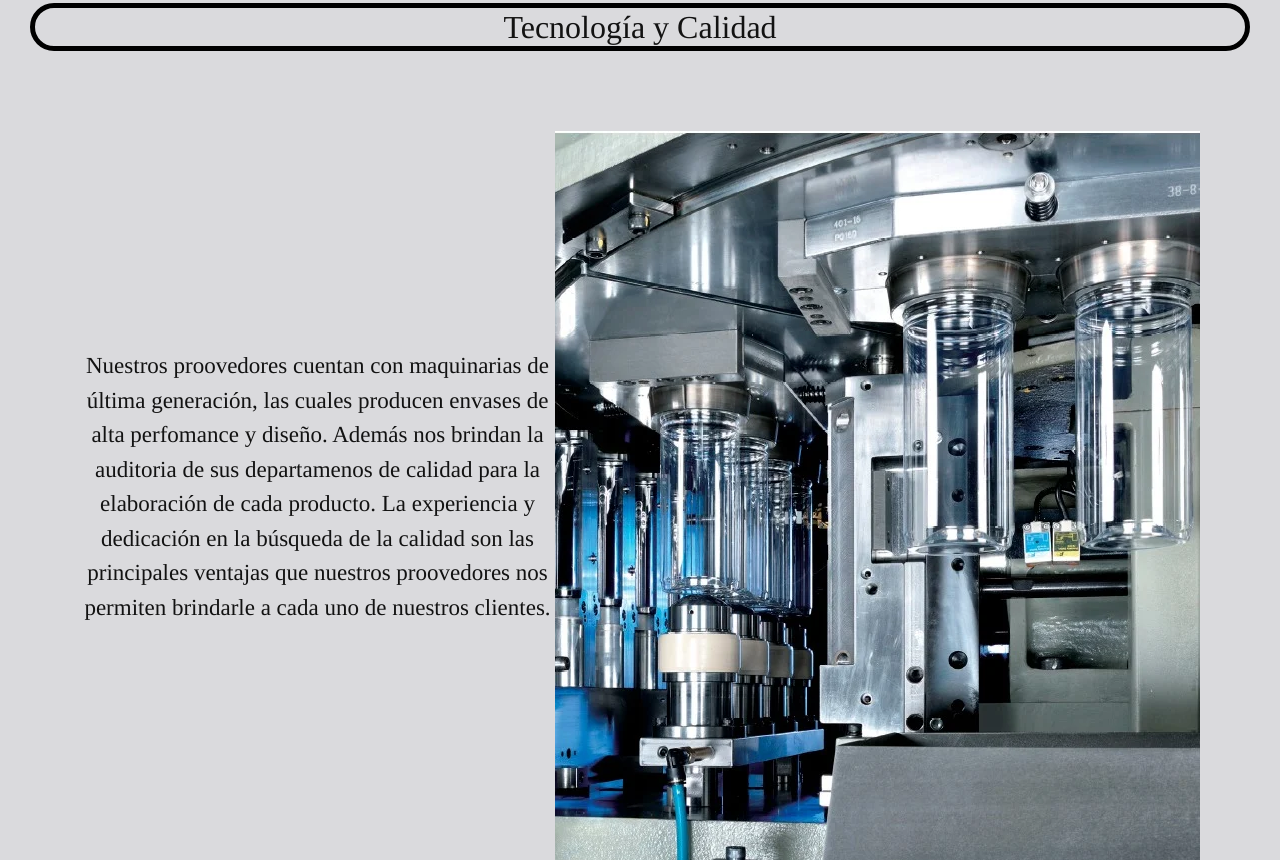
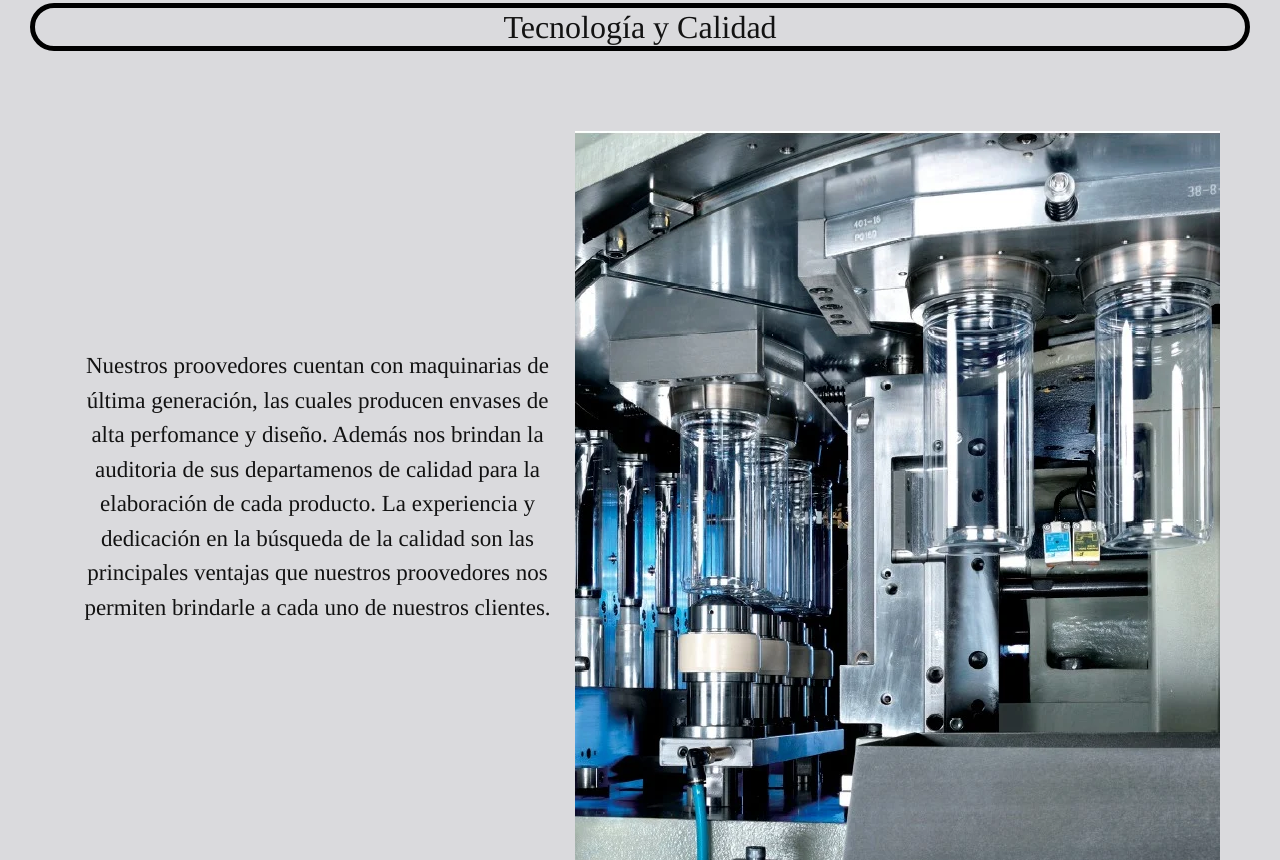
Before and after one commit to BautiMiano/PFMiano, a website: page index.html in a window 1280 px wide. Shown: the part 1119-1979 px from the top of the page. Drawn offline with nearby package versions, Linux system fonts and the light colour scheme.

Commit message:
Centrado de imagen

```diff
--- a/scss/pages/_index.scss
+++ b/scss/pages/_index.scss
@@ -83,7 +83,7 @@ a {
 .maquina{
     width: 320px;
     position: relative;
-    right: 10px;
+    left: 5px;
 }
 .descripcion_tecnologia{
     font-size: 20px;
@@ -157,6 +157,8 @@ footer {
     }
     .maquina{
         width: 350px;
+        position: relative;
+        left: 10px;
     }
     .descripcion_tecnologia{
         font-size: 21px;
```
Also changed, not shown: css/estilos.css.
